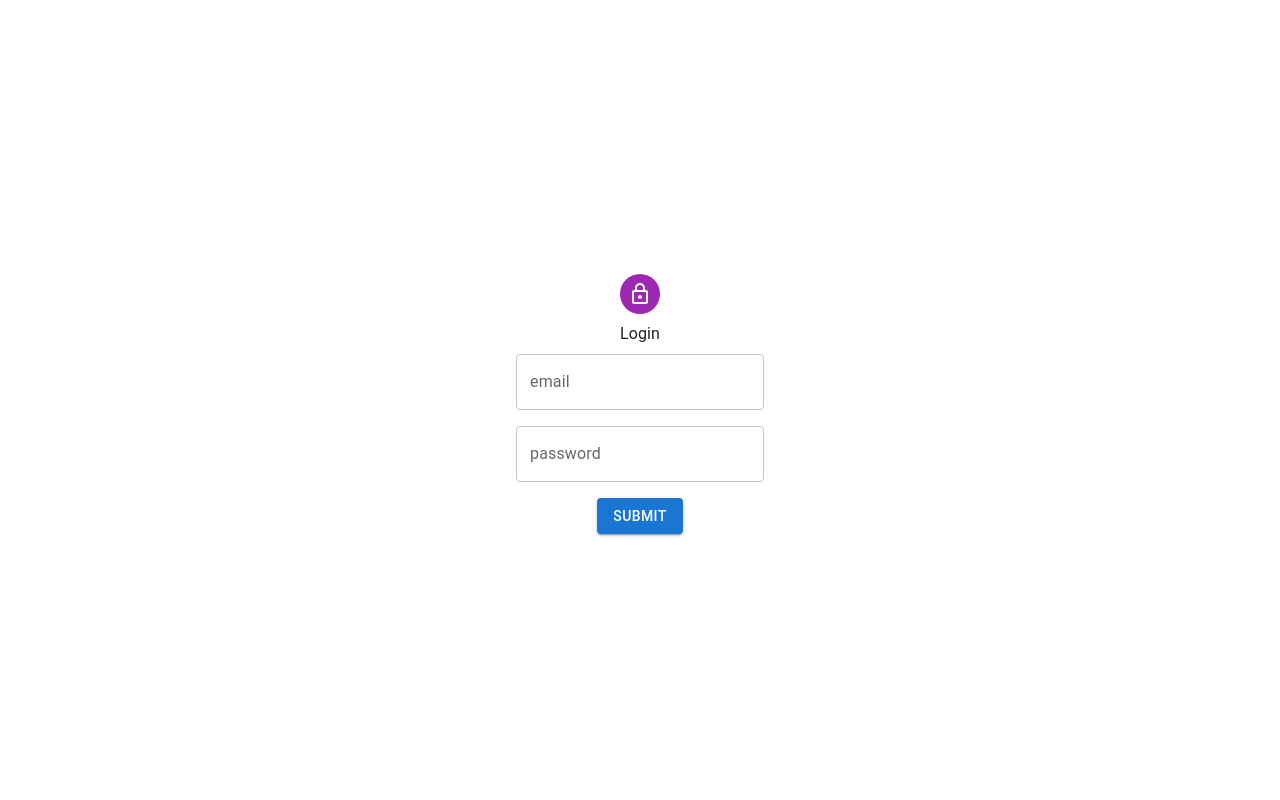
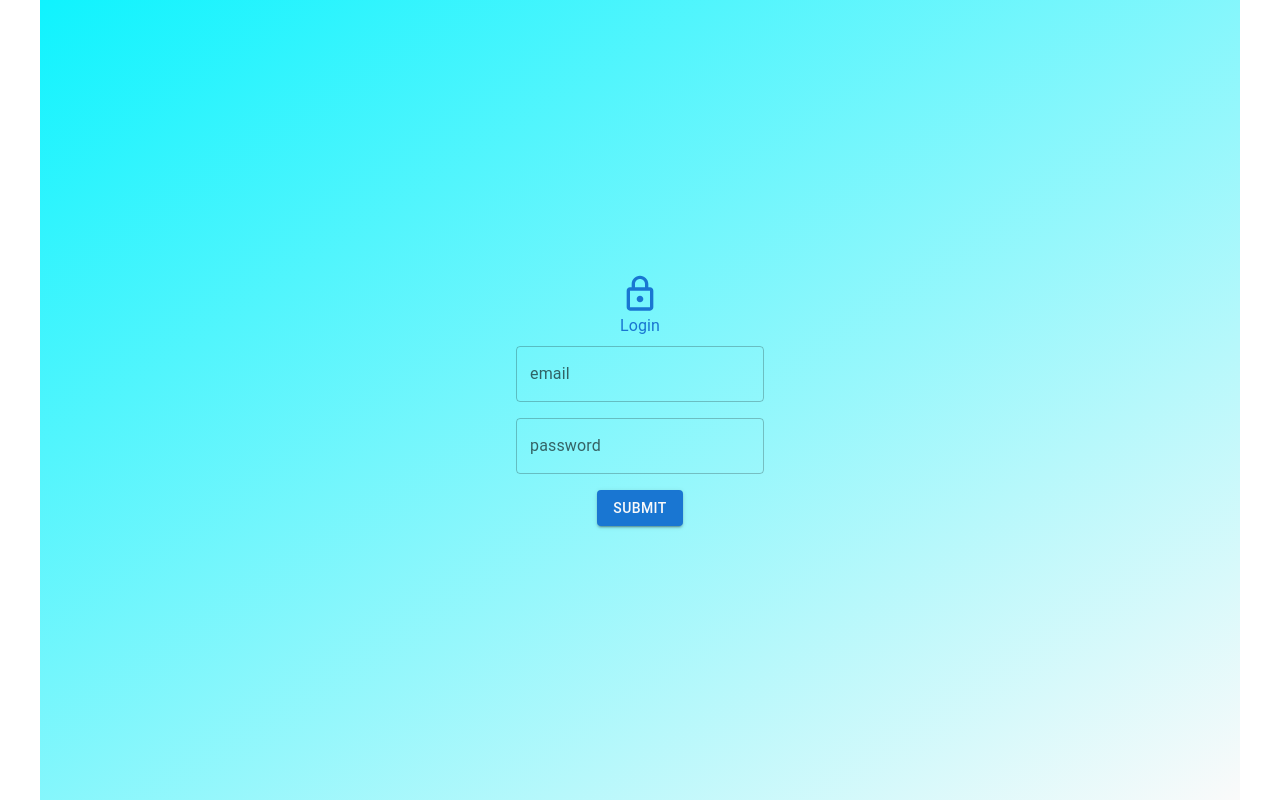
Before and after one commit to urreita9/user-managment-fe, a React (Create React App) app: page / in a window 1280 px wide. Built offline with nearby package versions, Linux system fonts and the light colour scheme.

Commit message:
more quick styling (bg and some colors)

```diff
--- a/src/pages/login/LoginPage.tsx
+++ b/src/pages/login/LoginPage.tsx
@@ -31,16 +31,27 @@ export const LoginPage = () => {
   const [errorMessage, setErrorMessage] = useState<string>("")
   const mutation = useLoginMutation()
 
+  const btnStyles = {
+    color: "#fafafa",
+    "&:hover": {
+      borderColor: "#146c34",
+    },
+  }
+  const inputStyles = {
+    color: "#fafafa",
+  }
   return (
     <Container
       component='main'
       sx={{
+        background: "linear-gradient(to right bottom, #0ff3fe, #fafafa)",
         minHeight: "100vh",
         display: "flex",
         alignItems: "center",
         justifyContent: "center",
       }}
     >
+      <CssBaseline />
       <Box
         sx={{
           display: "flex",
@@ -48,11 +59,18 @@ export const LoginPage = () => {
           flexDirection: "column",
         }}
       >
-        <Avatar sx={{ m: 1, bgcolor: "secondary.main" }}>
-          <LockOutlinedIcon />
-        </Avatar>
+        {/* <Avatar sx={{ m: 1, bgcolor: "#fafafa" }}> */}
+        <LockOutlinedIcon
+          sx={{
+            fontSize: 40,
+            color: "primary.main",
+          }}
+        />
+        {/* </Avatar> */}
 
-        <Typography component={"h1"}>Login</Typography>
+        <Typography component={"h1"} sx={{ color: "primary.main" }}>
+          Login
+        </Typography>
 
         {mutation.isLoading && (
           <CircularProgress
@@ -100,6 +118,7 @@ export const LoginPage = () => {
                   onBlur={formik.handleBlur}
                   error={formik.touched.email && Boolean(formik.errors.email)}
                   helperText={formik.touched.email && formik.errors.email}
+                  sx={inputStyles}
                 />
                 <TextField
                   name='password'
@@ -112,11 +131,13 @@ export const LoginPage = () => {
                     formik.touched.password && Boolean(formik.errors.password)
                   }
                   helperText={formik.touched.password && formik.errors.password}
+                  sx={inputStyles}
                 />
                 <Button
                   type='submit'
                   disabled={mutation.isLoading}
                   variant='contained'
+                  sx={btnStyles}
                 >
                   Submit
                 </Button>
```
Also changed, not shown: 1 other file (tests, documents, lock files or other folders).
